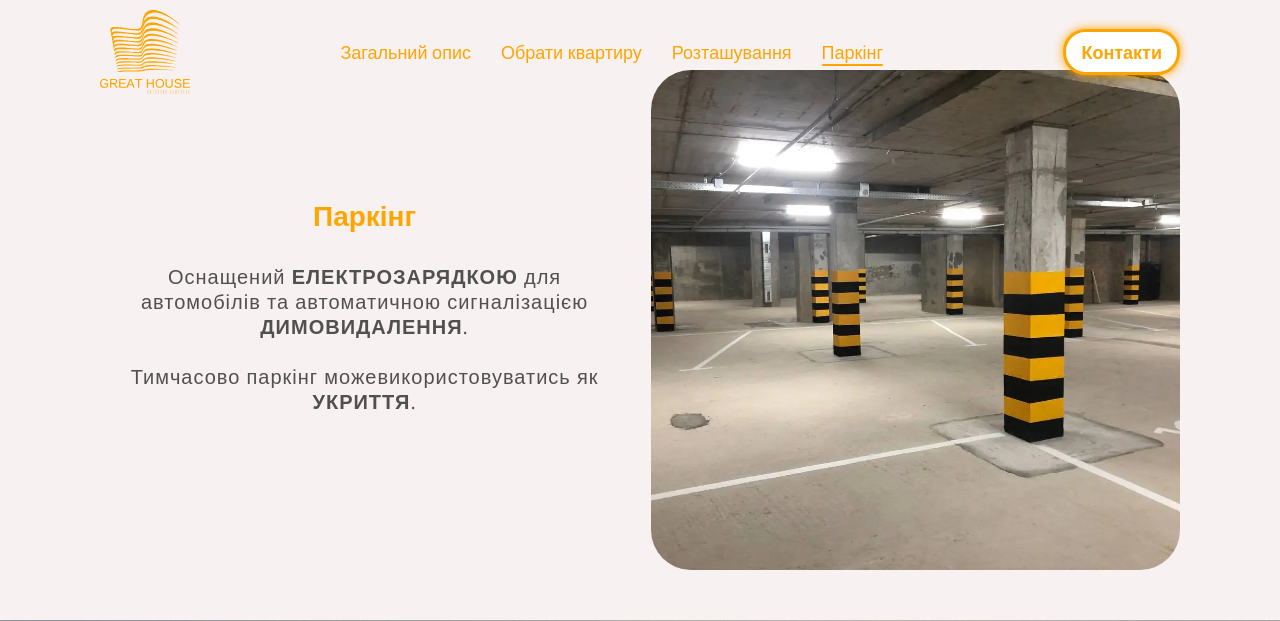
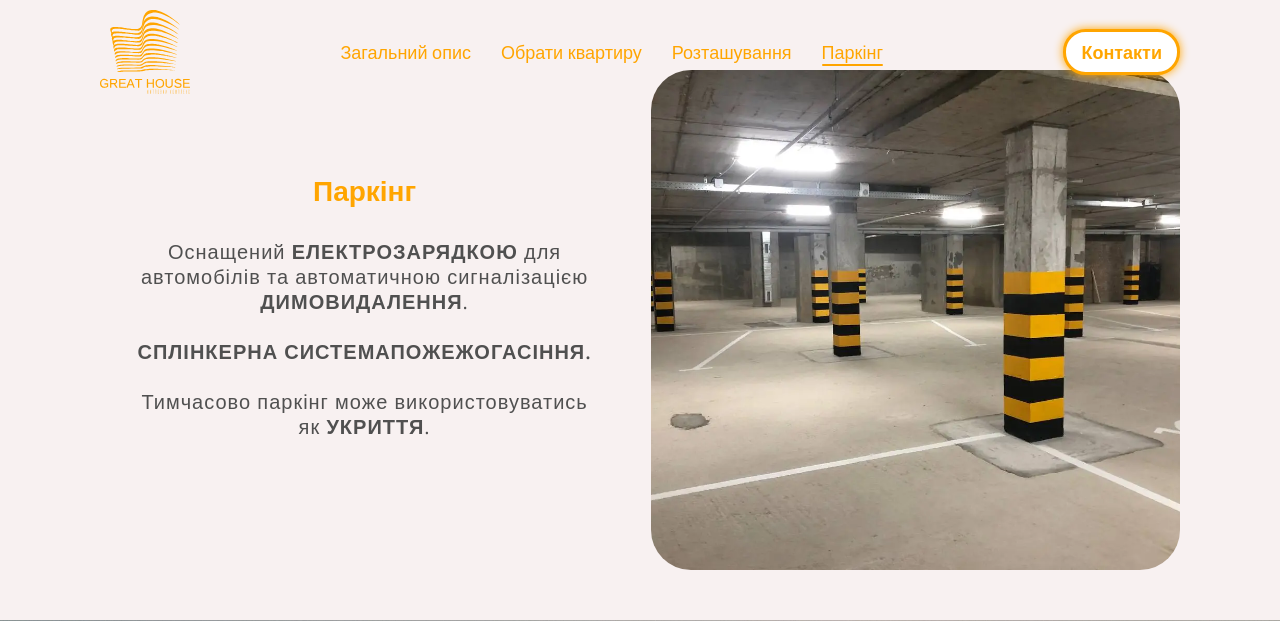
Before and after one commit to Sashahjggggv/Great-House, a PHP site: page /parking in a window 1280 px wide. Shown: the top 621 px of the page. Run offline with PHP 8.4, Linux system fonts and the light colour scheme; style sheets or scripts are compiled from the project's sources.

Commit message:
add new ver

```diff
--- a/choose/apartment/index.html
+++ b/choose/apartment/index.html
@@ -146,7 +146,7 @@
     </div>
     <div id="textContainer" class="text__container container">
       <h2 class="title">Опис квартири:</h2>
-      <div class="text__paragraf paragraf"><span class="uppercase">Дизайнерські ріщення</span> в подарунок.</div>
+      <div class="text__paragraf paragraf"><span class="uppercase">Дизайнерське ріщення</span> в подарунок.</div>
       <div class="text__paragraf paragraf">ОЗДОБЛЕННЯ КВАРТИР Базова штукатурка по цегляних стінах, на підлозі напівсуха стяжка товщиною 8 см. Висота стелі 2,85 м. До кожної квартири пропонується дизайнерське рішення.</div>
       <div class="text__paragraf paragraf">СТІНИ утеплені зовнішньої сторони пінополістиролом товщиною 17-22 см з декоративними елементами.</div>
       <div class="text__paragraf paragraf">ФАСАДНІ ЕКРАНИ для кондиціонерів з системою водовідведення конденсату.</div>
--- a/index.html
+++ b/index.html
@@ -142,7 +142,7 @@
         <h2 class="image-text-container__title title">СИСТЕМА БЕЗПЕКИ</h2>
         <p class="image-text-container__paragraf paragraf">Прибудинкова територія та під'їзди облаштовані <span class="uppercase">цифровою системою відеоспостереження</span>.</p>
         <p class="image-text-container__paragraf paragraf">В будинку встановлення цифрова <span class="uppercase">система контролю доступу</span> в під'їзди.</p>
-        <p class="image-text-container__paragraf paragraf">Передбачено в кожну квартиру встановлення <span class="uppercase">відеодомофону</span> в під'їзди.</p>
+        <p class="image-text-container__paragraf paragraf">Передбачено в кожну квартиру встановлення <span class="uppercase">відеодомофону</span>.</p>
         <p class="image-text-container__paragraf paragraf"><span class="uppercase">Іменні ключі</span>.</p>
         <p class="image-text-container__paragraf paragraf"><span class="uppercase">Консьєрж-сервіс</span>. Власна обслуговуюча компанія.</p>
         <p class="image-text-container__paragraf paragraf"><span class="uppercase">Двері в квартиру</span> зламостійкі з шумо та теплоізоляцією, сертифіковані. Мають два замки циліндрового типу замикання.</p>
@@ -380,7 +380,7 @@
         <p class="image-text-container__paragraf paragraf"><span class="uppercase">м.Рівне, вул. Київська, 67</span>.</p>
         <p class="image-text-container__paragraf paragraf">Включає <span class="uppercase">торгово-розважальний центр</span>, заклади торгівлі та харчування.</p>
         <p class="image-text-container__paragraf paragraf"><span class="uppercase">Побудований та зданий</span> в експлуатацію в <span class="uppercase">2016</span> році.</p>
-        <p class="image-text-container__paragraf paragraf">Найулюбленіше <span class="uppercase">місце для розваг та відпочинку</span> рівнян, гостей міста та дітей.</p>
+        <p class="image-text-container__paragraf paragraf"><span class="uppercase">Місце для розваг та відпочинку</span> рівнян, гостей міста та дітей.</p>
       </div>
     </div>
   </section>
--- a/parking/index.html
+++ b/parking/index.html
@@ -107,7 +107,9 @@
       <div class="image-text-container__block-text">
         <h2 class="image-text-container__title title">Паркінг</h2>
         <p class="image-text-container__paragraf paragraf">Оснащений <span class="uppercase">електрозарядкою</span> для автомобілів та автоматичною сигналізацією <span class="uppercase">димовидалення</span>.</p>
-        <p class="image-text-container__paragraf paragraf">Тимчасово паркінг можевикористовуватись як <span class="uppercase">укриття</span>.</p>
+        <p class="image-text-container__paragraf paragraf"><span class="uppercase">
+          Сплінкерна системапожежогасіння.</span></p>
+        <p class="image-text-container__paragraf paragraf">Тимчасово паркінг може використовуватись як <span class="uppercase">укриття</span>.</p>
       </div>
       <div style="background: url('../img/parking.webp') center/cover no-repeat;" class="image-text-container__block-image">
       </div>
--- a/scss/choose.scss
+++ b/scss/choose.scss
@@ -96,7 +96,7 @@
     left: 0;
     z-index: 1;
     width: 100%;
-    transform: rotate(1deg);
+    /* transform: rotate(1deg); */
   }
 
   &__container {
```
